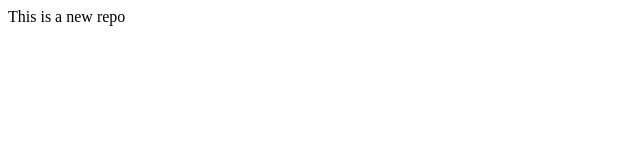
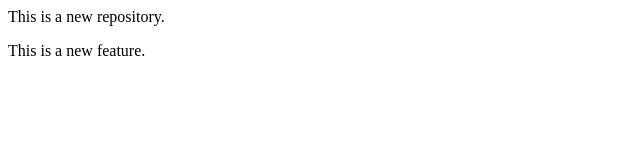
Before and after one commit to NishitaPoojary/localrepo, a plain HTML site: page index.html in a window 1280 px wide. Shown: the whole page, without its empty margins (0-640 px from the left). Drawn offline with Linux system fonts and the light colour scheme.

Commit message:
Add new feature.

```diff
--- a/index.html
+++ b/index.html
@@ -1 +1,2 @@
-<p>This is a new repo</p>
+<p>This is a new repository.</p>
+<p>This is a new feature.</p>
```
